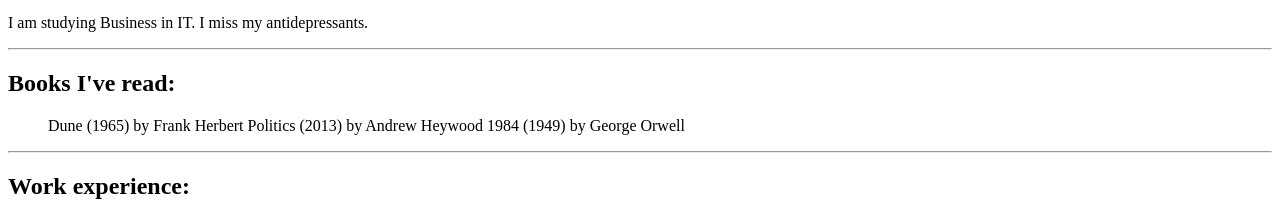
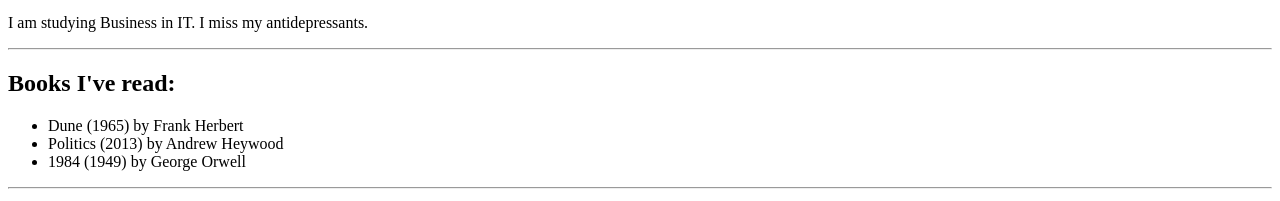
Before and after one commit to atre1des/html-portfolio, a plain HTML site: page index.html in a window 1280 px wide. Shown: the part 752-953 px from the top of the page. Drawn offline with Linux system fonts and the light colour scheme.

Commit message:
Add files via upload

```diff
--- a/index.html
+++ b/index.html
@@ -14,13 +14,11 @@
     <p>I am studying Business in IT. I miss my antidepressants.</p>
     <hr>
     <h2>Books I've read:</h2>
-    <p>
         <ul type="disc">
-            <il> Dune (1965) by Frank Herbert</il>
-            <il> Politics (2013) by Andrew Heywood</il>
-            <il> 1984 (1949) by George Orwell</il>
+            <li> Dune (1965) by Frank Herbert</li>
+            <li> Politics (2013) by Andrew Heywood</li>
+            <li> 1984 (1949) by George Orwell</li>
         </ul>
-    </p>
     <hr>
     <h2>Work experience:</h2>
     <table>
```
